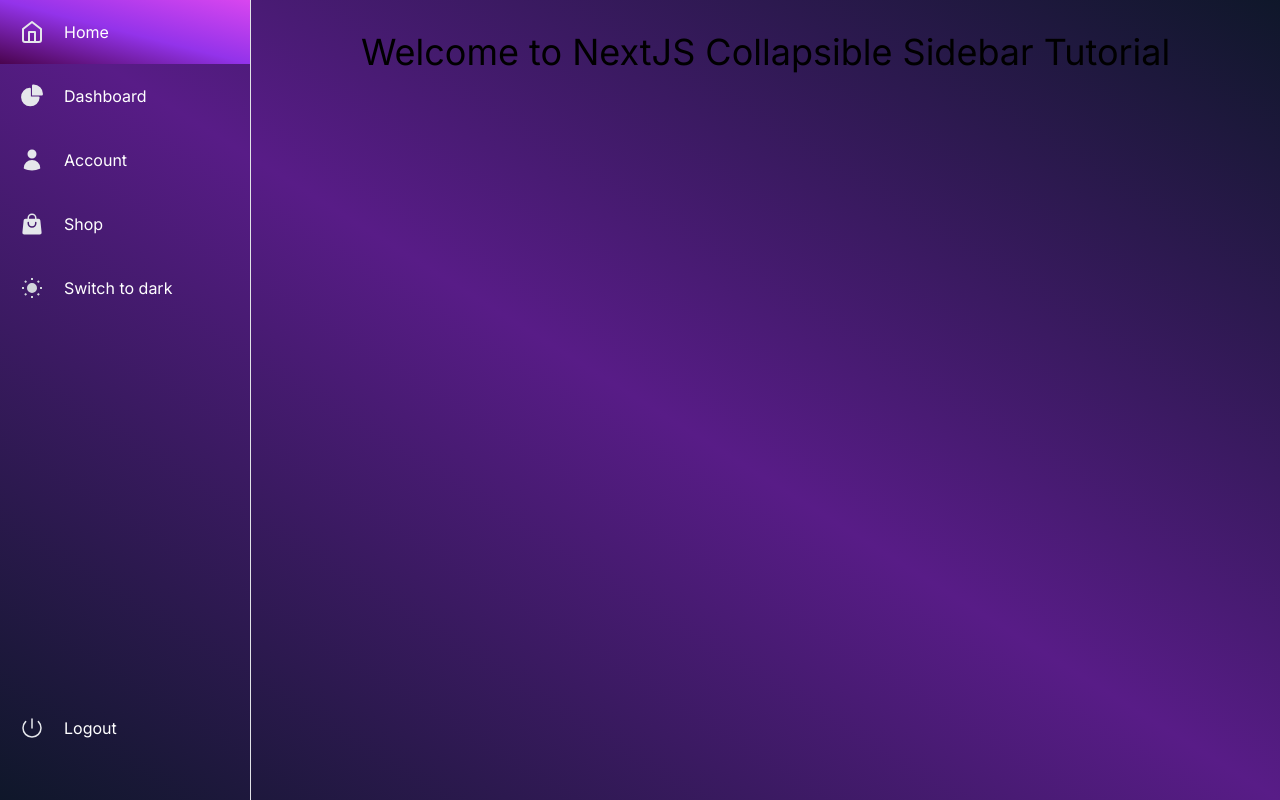
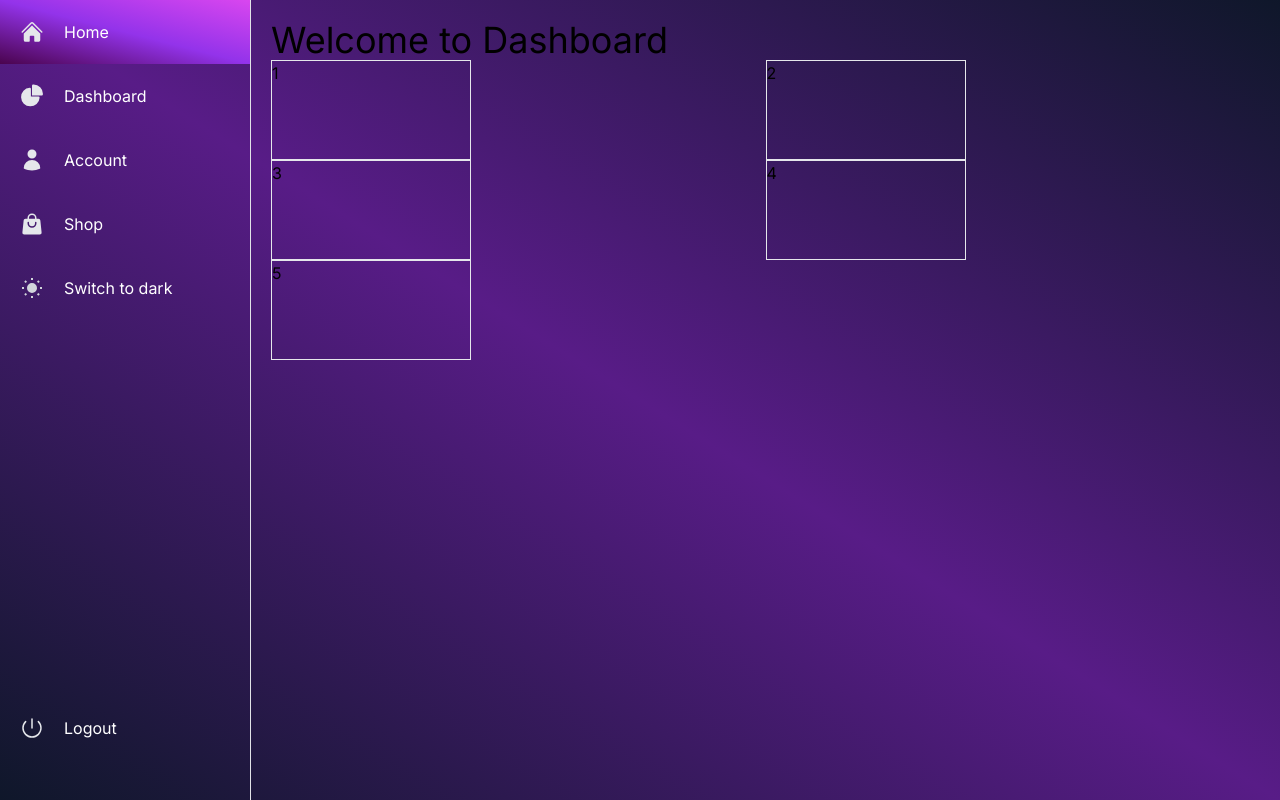
Before and after one commit to EDZakharov/turbobots-client, a Next.js app: page /dashboard in a window 1280 px wide. Built offline with nearby package versions, Linux system fonts and the light colour scheme; what tailwindcss-animated would draw is missing.

Commit message:
add: dashboard

```diff
--- a/app/dashboard/(overview)/page.tsx
+++ b/app/dashboard/(overview)/page.tsx
@@ -1,13 +1,14 @@
 export default async function Page() {
 	return (
-		<main>
-			<div className=' '>
-				<div className='container h-screen'>
-					<div className='flex flex-col items-center gap-4'>
-						<h1 className='text-4xl my-8'>
-							Welcome to NextJS Collapsible Sidebar Tutorial
-						</h1>
-					</div>
+		<main className='w-full'>
+			<div className='h-screen w-full p-[20px] '>
+				<h1 className='text-4xl'>Welcome to Dashboard</h1>
+				<div className='grid grid-cols-2 grid-rows-3'>
+					<div className='w-[200px] border h-[100px]'>1</div>
+					<div className='w-[200px] border h-[100px]'>2</div>
+					<div className='w-[200px] border h-[100px]'>3</div>
+					<div className='w-[200px] border h-[100px]'>4</div>
+					<div className='w-[200px] border h-[100px]'>5</div>
 				</div>
 			</div>
 		</main>
--- a/app/dashboard/layout.tsx
+++ b/app/dashboard/layout.tsx
@@ -14,8 +14,7 @@
 				>
 					<SideBar />
 				</div>
-				<div className={`grow `}>{children}</div>
-				<div className={`flex-none `}></div>
+				{children}
 			</div>
 		</div>
 	)
--- a/app/ui/sideBar.tsx
+++ b/app/ui/sideBar.tsx
@@ -1,5 +1,5 @@
+import ThemeChanger from '@/app/components/themeChanger'
 import Link from 'next/link'
-import ThemeChanger from '../components/themeChanger'
 
 const liStylesTW =
 	'p-[20px] flex items-center gap-2 text-white hover:bg-gradient-to-tr hover:from-fuchsia-950 hover:via-purple-600 hover:to-fuchsia-500 dark:hover:bg-[conic-gradient(at_bottom_right,_var(--tw-gradient-stops))] dark:hover:from-teal-500 dark:via-teal-900 dark:hover:to-cyan-950 cursor-pointer'
@@ -17,17 +17,11 @@
 							<svg
 								className={svgStylesTW}
 								xmlns='http://www.w3.org/2000/svg'
-								width='24'
-								height='24'
 								viewBox='0 0 24 24'
-								fill='none'
-								stroke='currentColor'
-								stroke-width='2'
-								stroke-linecap='round'
-								stroke-linejoin='round'
+								fill='currentColor'
 							>
-								<path d='m3 9 9-7 9 7v11a2 2 0 0 1-2 2H5a2 2 0 0 1-2-2z' />
-								<polyline points='9 22 9 12 15 12 15 22' />
+								<path d='M11.47 3.841a.75.75 0 0 1 1.06 0l8.69 8.69a.75.75 0 1 0 1.06-1.061l-8.689-8.69a2.25 2.25 0 0 0-3.182 0l-8.69 8.69a.75.75 0 1 0 1.061 1.06l8.69-8.689Z' />
+								<path d='m12 5.432 8.159 8.159c.03.03.06.058.091.086v6.198c0 1.035-.84 1.875-1.875 1.875H15a.75.75 0 0 1-.75-.75v-4.5a.75.75 0 0 0-.75-.75h-3a.75.75 0 0 0-.75.75V21a.75.75 0 0 1-.75.75H5.625a1.875 1.875 0 0 1-1.875-1.875v-6.198a2.29 2.29 0 0 0 .091-.086L12 5.432Z' />
 							</svg>
 						</i>
 						<span>Home</span>
@@ -94,17 +88,15 @@
 					<li className={liStylesTW}>
 						<i className={iStylesTW}>
 							<svg
+								className={svgStylesTW}
 								xmlns='http://www.w3.org/2000/svg'
-								fill='none'
 								viewBox='0 0 24 24'
-								stroke-width='1.5'
-								stroke='currentColor'
-								className={svgStylesTW}
+								fill='currentColor'
 							>
 								<path
-									stroke-linecap='round'
-									stroke-linejoin='round'
-									d='M5.636 5.636a9 9 0 1 0 12.728 0M12 3v9'
+									fill-rule='evenodd'
+									d='M12 2.25a.75.75 0 0 1 .75.75v9a.75.75 0 0 1-1.5 0V3a.75.75 0 0 1 .75-.75ZM6.166 5.106a.75.75 0 0 1 0 1.06 8.25 8.25 0 1 0 11.668 0 .75.75 0 1 1 1.06-1.06c3.808 3.807 3.808 9.98 0 13.788-3.807 3.808-9.98 3.808-13.788 0-3.808-3.807-3.808-9.98 0-13.788a.75.75 0 0 1 1.06 0Z'
+									clip-rule='evenodd'
 								/>
 							</svg>
 						</i>
```
